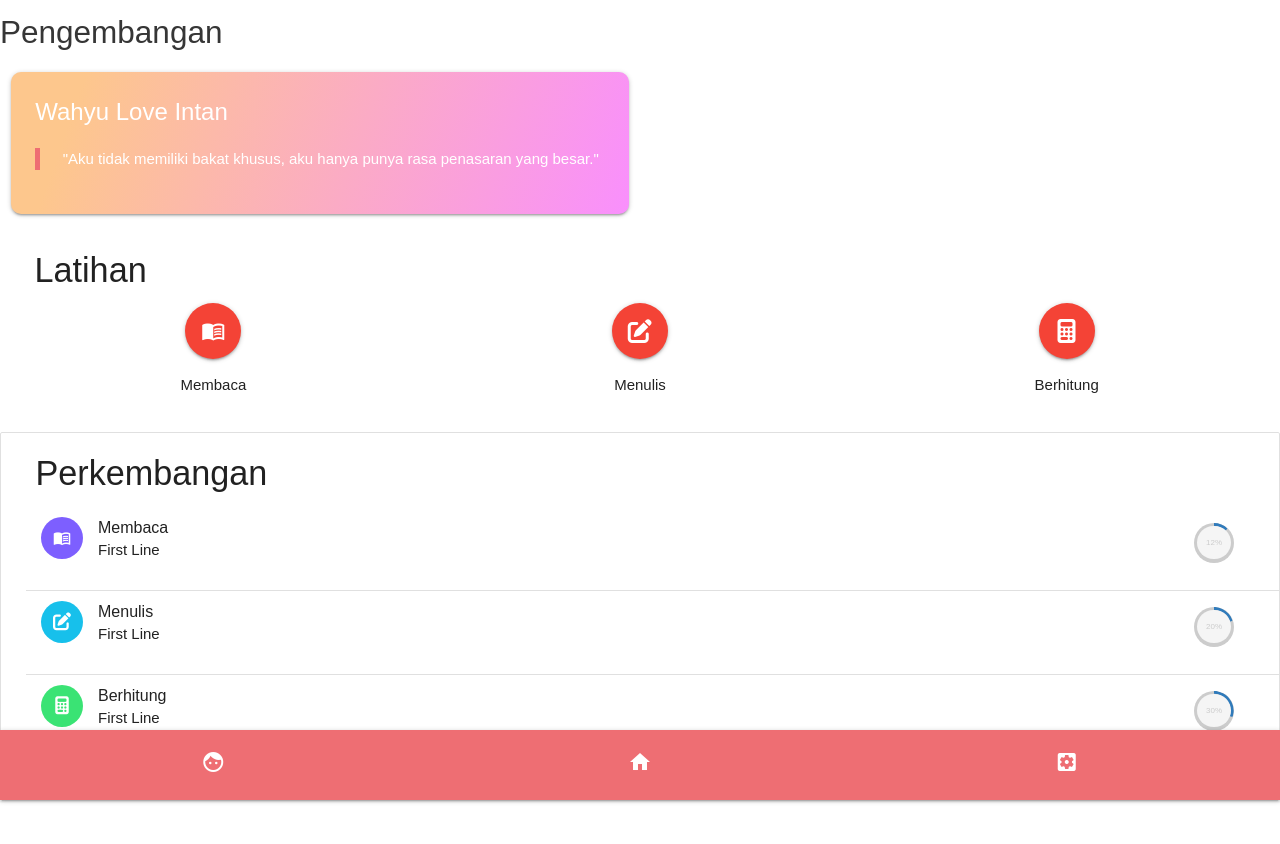
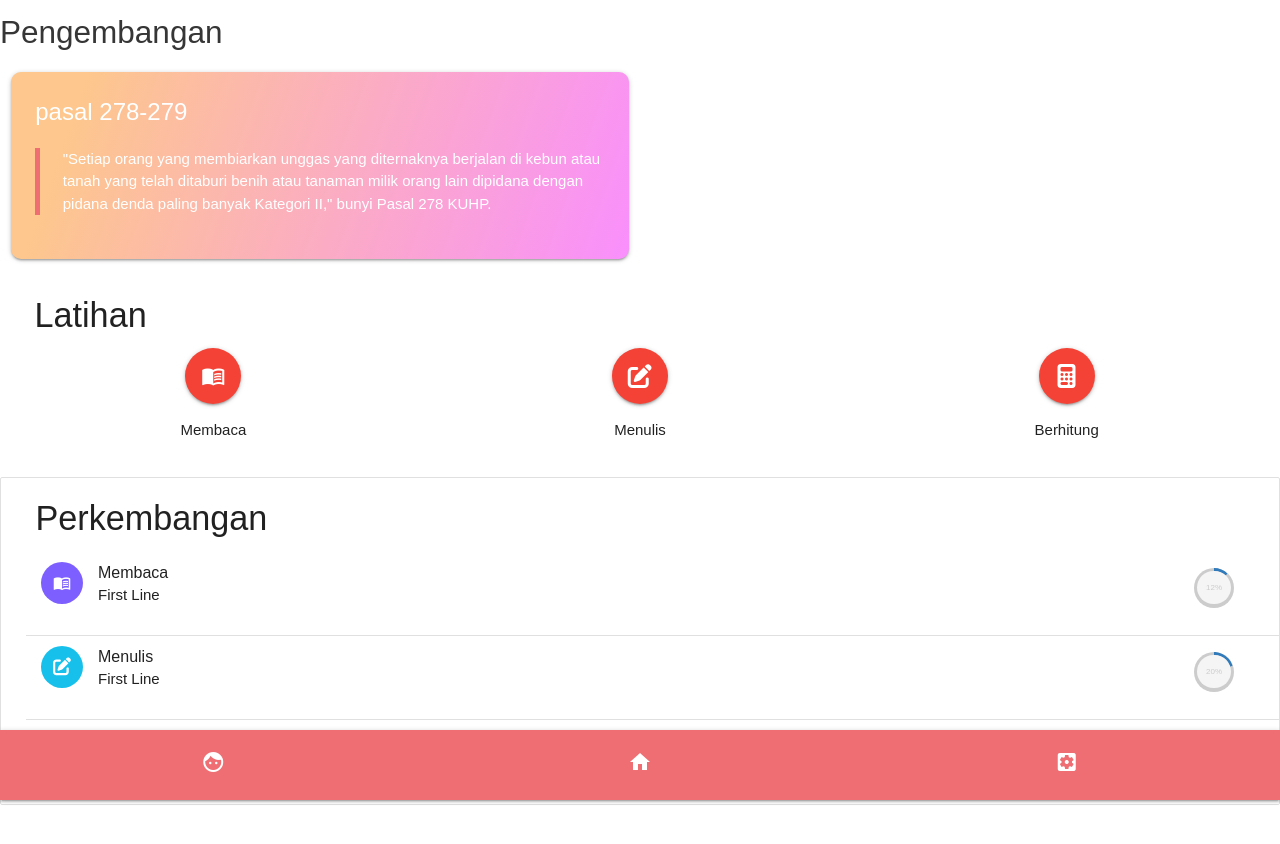
Before and after one commit to fadhfaiz/gemastik-disleksia, a plain HTML site: page dist/profile.html in a window 1280 px wide. Drawn offline with nearby package versions, Linux system fonts and the light colour scheme.

Commit message:
memperbaiki yang harusnya dibenarkan

```diff
--- a/dist/profile.html
+++ b/dist/profile.html
@@ -42,10 +42,10 @@
                 <div class="col s12 m6">
                     <div class="card hoverable kartu-radius grad">
                         <div class="card-content white-text">
-                            <span class="card-title">Wahyu Love Intan</span>
+                            <span class="card-title">pasal 278-279</span>
                             <p>
                                 <blockquote>
-                                    "Aku tidak memiliki bakat khusus, aku hanya punya rasa penasaran yang besar."
+                                    "Setiap orang yang membiarkan unggas yang diternaknya berjalan di kebun atau tanah yang telah ditaburi benih atau tanaman milik orang lain dipidana dengan pidana denda paling banyak Kategori II," bunyi Pasal 278 KUHP.
                                 </blockquote>
                             </p>
                         </div>
```
